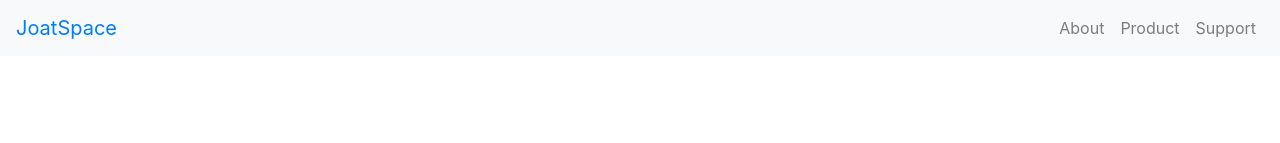
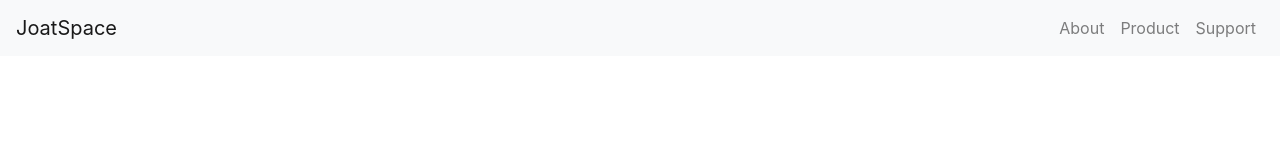
Before and after one commit to ItsMeWithTheFace/joatspace-support, a React (Create React App) app: page / in a window 1280 px wide. Shown: the top 143 px of the page. Built offline with nearby package versions, Linux system fonts and the light colour scheme.

Commit message:
cleanup, removed unused imports

```diff
--- a/src/App.js
+++ b/src/App.js
@@ -1,7 +1,6 @@
 import React, { Component } from 'react';
 import NavInstance from "./components/NavInstance";
 import Support from "./components/Support";
-import logo from './logo.svg';
 import './App.css';
 
 class App extends Component {
--- a/src/components/NavInstance.js
+++ b/src/components/NavInstance.js
@@ -6,8 +6,8 @@ class NavInstance extends Component {
     return (
       <div>
         <Navbar color="light" light expand="md">
-          <NavbarBrand>
-            <a href="https://www.joatspace.com/">JoatSpace</a>
+          <NavbarBrand href="https://www.joatspace.com/">
+            JoatSpace
           </NavbarBrand>
           <Nav className="ml-auto" navbar>
             <NavItem>
--- a/src/index.js
+++ b/src/index.js
@@ -1,12 +1,9 @@
 import React from 'react';
 import ReactDOM from 'react-dom';
-import * as dotenv from 'dotenv';
 import './index.css';
 import 'bootstrap/dist/css/bootstrap.css';
 import App from './App';
 import * as serviceWorker from './serviceWorker';
-
-dotenv.config();
 
 ReactDOM.render(<App />, document.getElementById('root'));
 
```
